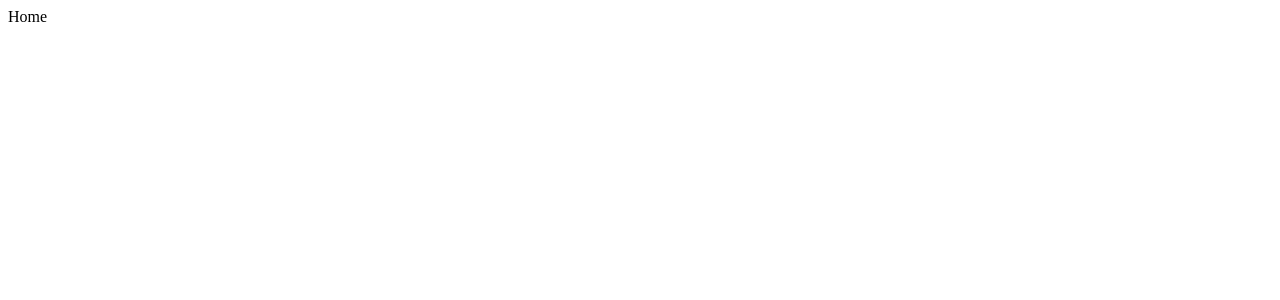
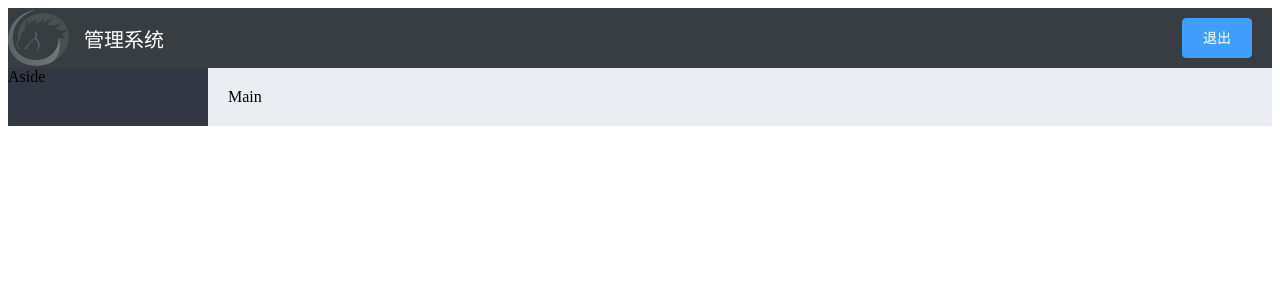
Before and after one commit to lzmvlog/tea-admin, a Vue app: page /home in a window 1280 px wide. Shown: the top 300 px of the page. Built offline with nearby package versions, Linux system fonts and the light colour scheme; sample sign-in values are in the browser's storage.

Commit message:
添加主页面布局

```diff
--- a/src/components/Home.vue
+++ b/src/components/Home.vue
@@ -1,11 +1,60 @@
 <template>
- <div>Home</div>
+  <div>
+    <el-container class="home-container">
+      <el-header>
+        <div>
+          <img src="../img/1.png" alt="">
+          <span>管理系统</span>
+        </div>
+        <el-button type="primary" @click="logout">退出</el-button>
+      </el-header>
+      <el-container>
+        <el-aside width="200px">Aside</el-aside>
+        <el-main>Main</el-main>
+      </el-container>
+    </el-container>
+  </div>
 </template>
 
 <script>
-export default {}
+export default {
+  methods: {
+    logout () {
+      window.sessionStorage.clear()
+      this.$router.push('/login')
+    }
+  }
+}
 </script>
 
-<style scoped>
+<style scoped lang="less">
+.home-container {
+  height: 100%;
+}
+
+.el-header {
+  background-color: #373d41;
+  display: flex;
+  justify-content: space-between;
+  padding-left: 0;
+  align-items: center;
+  color: #ffffff;
+  font-size: 20px;
+  > div {
+    display: flex;
+    align-items: center;
+    span {
+      margin-left: 15px;
+    }
+  }
+}
+
+.el-aside {
+  background-color: #333744;
+}
+
+.el-main {
+  background-color: #eaedf1;
+}
 
 </style>
--- a/src/components/Login.vue
+++ b/src/components/Login.vue
@@ -91,14 +91,14 @@ export default {
 
 .login {
   height: 100%;
+  background-color: #2b4b6b;
   width: 100%;
-  background-color: #2b4b6b;
 }
 
 .login_box {
   width: 450px;
   height: 300px;
-  background-color: #fff;
+  background-color: #ffffff;
   border-radius: 3px;
   position: absolute;
   left: 50%;
@@ -109,13 +109,13 @@ export default {
 .avatar_box {
   height: 130px;
   width: 130px;
-  border: 1px solid #eee;
+  border: 1px solid #eeeeee;
   border-radius: 50%;
   padding: 10px;
-  box-shadow: 0 0 10px #ddd;
+  box-shadow: 0 0 10px #dddddd;
   left: 50%;
   transform: translate(-50%, -50%);
-  background-color: #fff;
+  background-color: #ffffff;
 
   img {
     height: 100%;
--- a/src/plugins/element.js
+++ b/src/plugins/element.js
@@ -1,8 +1,12 @@
 import Vue from 'vue'
-import { Button, FormItem, Form, Input, Message } from 'element-ui'
+import { Button, FormItem, Form, Input, Message, Container, Header, Aside, Main } from 'element-ui'
 
 Vue.use(Button)
 Vue.use(Form)
 Vue.use(FormItem)
 Vue.use(Input)
+Vue.use(Container)
+Vue.use(Header)
+Vue.use(Aside)
+Vue.use(Main)
 Vue.prototype.$message = Message
```
Also changed, not shown: src/img/1.png (added), 1 other file (tests, documents, lock files or other folders).
